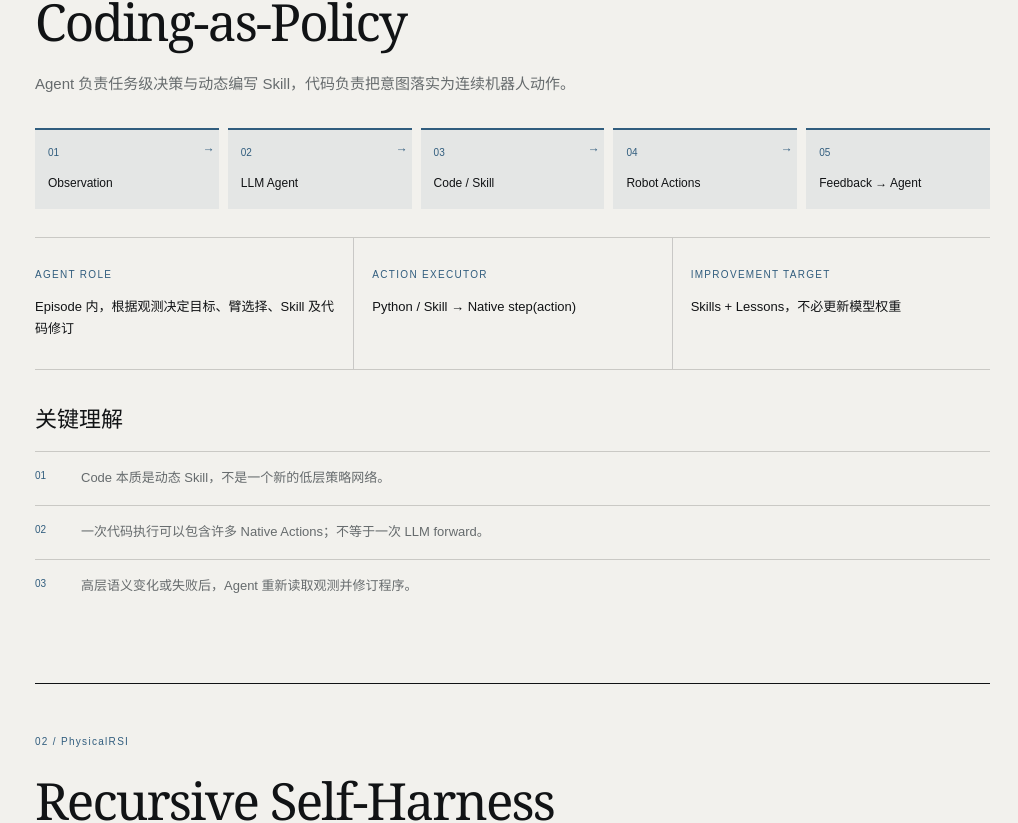
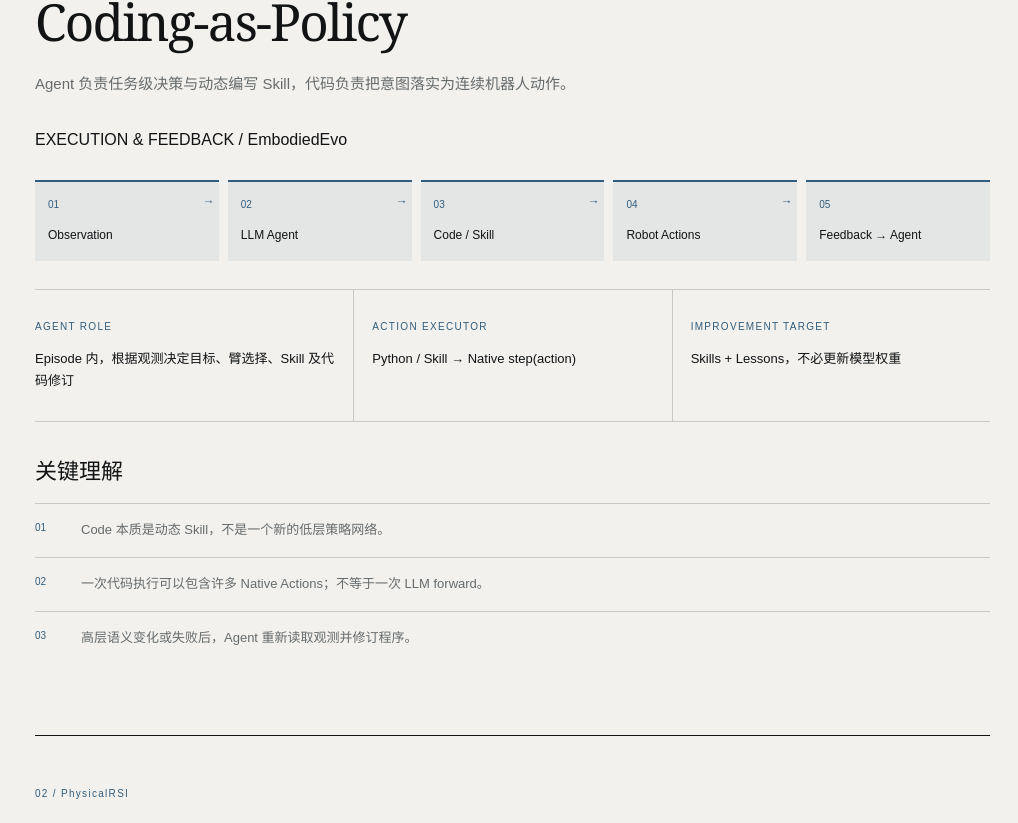
Before and after one commit to Srt-tian/embodied-research-notes, a Next.js app: page /notes/robodojo-agent-paradigms in a window 1280 px wide. Shown: the part 1239-2062 px from the top of the page, without its empty margins (262-1280 px from the left). Built offline with nearby package versions, Linux system fonts and the light colour scheme.

Commit message:
layout: give RoboDojo diagrams and explanations equal horizontal space

```diff
--- a/app/notes/robodojo-agent-paradigms/page.tsx
+++ b/app/notes/robodojo-agent-paradigms/page.tsx
@@ -20,9 +20,9 @@ export default function RoboDojoAgentParadigms(){
  <div className="rda-layout shell"><nav className="rda-nav" aria-label="文章目录"><span>CONTENTS</span>{cases.map(x=><a key={x.id} href={"#"+x.id}>{x.num}　{x.short}</a>)}<a href="#compare">04　横向比较</a><a href="#piper">05　研究启示</a><a className="rda-nav-source" href="https://github.com/Srt-tian/embodied-research-notes/blob/main/research/robodojo-agent-paradigms-2026-10.md">Markdown ↗</a></nav>
  <article className="rda-article"><section className="rda-intro"><span className="rda-overline">SYSTEMS AT A GLANCE</span><div className="rda-overview">{cases.map(c=><a href={"#"+c.id} key={c.id}><span>{c.num} / {c.project}</span><b>{c.short}</b><p>{c.lead}</p><i>↗</i></a>)}</div></section>
  {cases.map(c=><section className="rda-section" id={c.id} key={c.id}><div className="rda-section-head"><span>{c.num} / {c.project}</span><h2>{c.name}</h2><p>{c.lead}</p></div>
- <div className="rda-flow" aria-label={c.project+"执行流程"}>{c.flow.map((s,i)=><div className="rda-flow-item" key={s}><span>{String(i+1).padStart(2,"0")}</span><b>{s}</b>{i!==c.flow.length-1&&<span className="rda-flow-arrow">↓</span>}</div>)}</div>
- <div className="rda-facts"><div><span>AGENT ROLE</span><p>{c.agent}</p></div><div><span>ACTION EXECUTOR</span><p>{c.control}</p></div><div><span>IMPROVEMENT TARGET</span><p>{c.update}</p></div></div>
- <div className="rda-reading"><h3>关键理解</h3>{c.points.map((p,i)=><p key={p}><span>{String(i+1).padStart(2,"0")}</span>{p}</p>)}</div></section>)}
+ <div className="rda-detail-grid"><div className="rda-diagram-panel"><div className="rda-diagram-label">EXECUTION & FEEDBACK / {c.project}</div><div className="rda-flow" aria-label={c.project+"执行流程"}>{c.flow.map((s,i)=><div className="rda-flow-item" key={s}><span>{String(i+1).padStart(2,"0")}</span><b>{s}</b>{i!==c.flow.length-1&&<span className="rda-flow-arrow">↓</span>}</div>)}</div></div>
+ <div className="rda-detail-copy"><div className="rda-facts"><div><span>AGENT ROLE</span><p>{c.agent}</p></div><div><span>ACTION EXECUTOR</span><p>{c.control}</p></div><div><span>IMPROVEMENT TARGET</span><p>{c.update}</p></div></div>
+ <div className="rda-reading"><h3>关键理解</h3>{c.points.map((p,i)=><p key={p}><span>{String(i+1).padStart(2,"0")}</span>{p}</p>)}</div></div></div></section>)}
  <section id="compare" className="rda-section"><div className="rda-section-head"><span>04 / COMPARISON</span><h2>核心区别</h2><p>比较 Agent 介入时机、执行器与更新对象，比简单按模型名称分类更准确。</p></div><div className="rda-table-wrap"><table><thead><tr><th>维度</th><th>EmbodiedEvo</th><th>PhysicalRSI</th><th>WorldScape-R²SI</th></tr></thead><tbody>{comparisons.map(row=><tr key={row[0]}>{row.map((v,i)=><td key={i}>{v}</td>)}</tr>)}</tbody></table></div></section>
  <section id="piper" className="rda-section"><div className="rda-section-head"><span>05 / TAKEAWAYS</span><h2>双臂 Piper 的研究启示</h2></div><div className="rda-reading"><h3>分层，而不是让 LLM 控制每一帧</h3><p><span>01</span>Online Agent：按需决定子目标、左右臂与 Skill。</p><p><span>02</span>System 1：受约束的 EEF Delta → IK → Qpos，保持 30 Hz 底层控制与安全约束。</p><p><span>03</span>System 2：记录真实状态、命令和视觉反馈，跨 Rollout 修改 Harness 并独立验证。</p><p><span>04</span>Model RSI：积累高质量标注与验证轨迹后，再引入 VLA/WAM 后训练。</p></div></section>
  <div className="rda-sources"><span>FURTHER READING</span><a href="https://github.com/Einsia/EmbodiedEvo">EmbodiedEvo ↗</a><a href="https://github.com/PhysicalRSI/PhysicalRSI">PhysicalRSI ↗</a><a href="https://github.com/manifoldai-research/WorldScape-Policy">WorldScape Policy ↗</a><a href="https://github.com/Srt-tian/embodied-research-notes/blob/main/research/robodojo-agent-paradigms-2026-10.md">完整 Markdown ↗</a></div>
```
